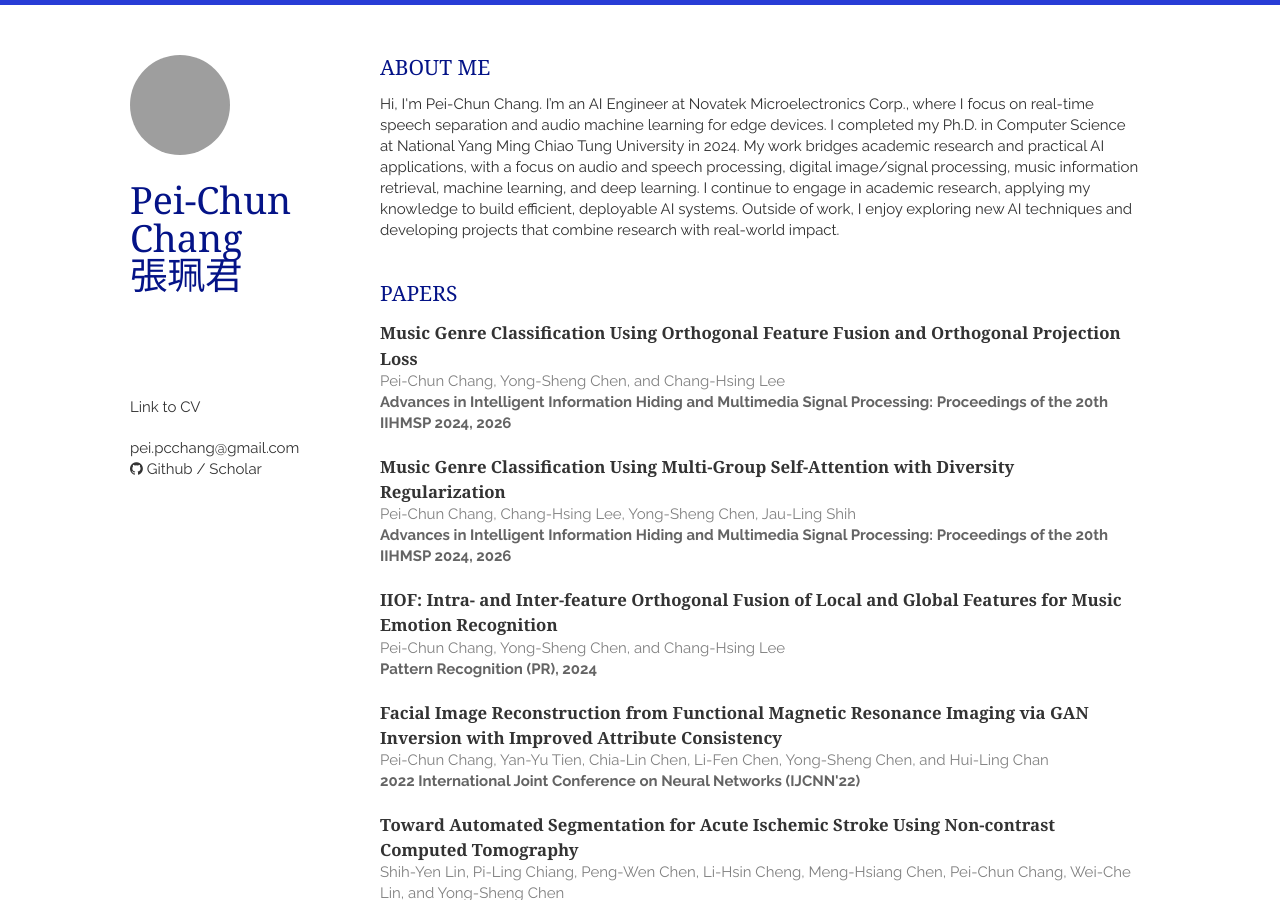
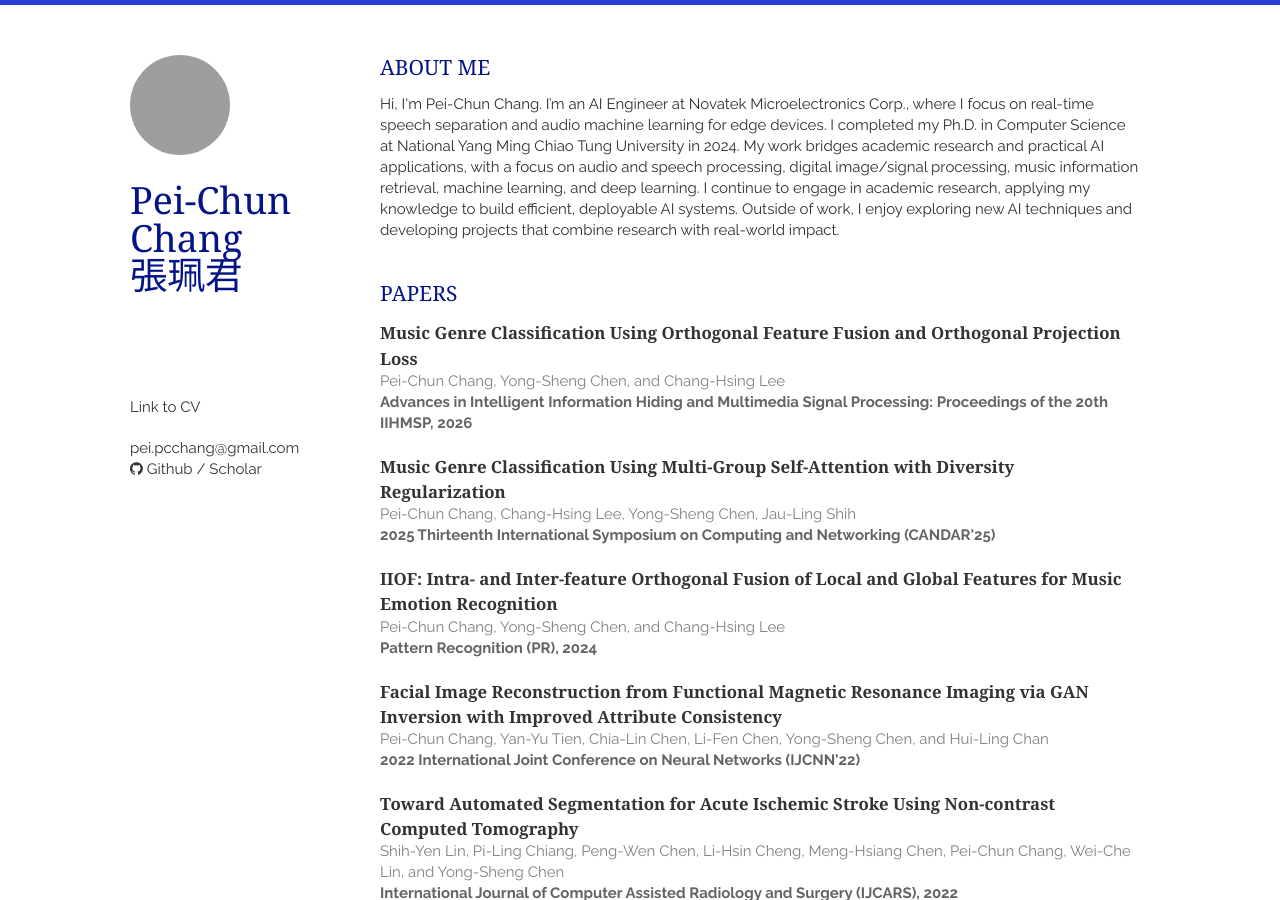
Before and after one commit to PeiChunChang/PeiChunChang.github.io, a Jekyll site: the page built from index.html, in a window 1280 px wide and 900 px high. Built offline with Jekyll 4.4.1, drawn with Linux system fonts in a browser that asks for light colours; nearby versions of some CDN libraries; the list of posts is cut into pages by our own code; a style sheet for code colours, icons or effects is not loaded; grey boxes are pictures that could not be loaded.

Commit message:
Update papers.html

```diff
--- a/_includes/papers.html
+++ b/_includes/papers.html
@@ -6,7 +6,7 @@
             <span>Pei-Chun Chang, Yong-Sheng Chen, and Chang-Hsing Lee</span>
         </header>
         <p>
-            <em>Advances in Intelligent Information Hiding and Multimedia Signal Processing: Proceedings of the 20th IIHMSP 2024, 2026</em>
+            <em>Advances in Intelligent Information Hiding and Multimedia Signal Processing: Proceedings of the 20th IIHMSP, 2026</em>
         </p>
     </article>
     <article>
@@ -15,7 +15,7 @@
             <span>Pei-Chun Chang, Chang-Hsing Lee, Yong-Sheng Chen, Jau-Ling Shih</span>
         </header>
         <p>
-            <em>Advances in Intelligent Information Hiding and Multimedia Signal Processing: Proceedings of the 20th IIHMSP 2024, 2026</em>
+            <em>2025 Thirteenth International Symposium on Computing and Networking (CANDAR'25)</em>
         </p>
     </article>
     <article>
```
